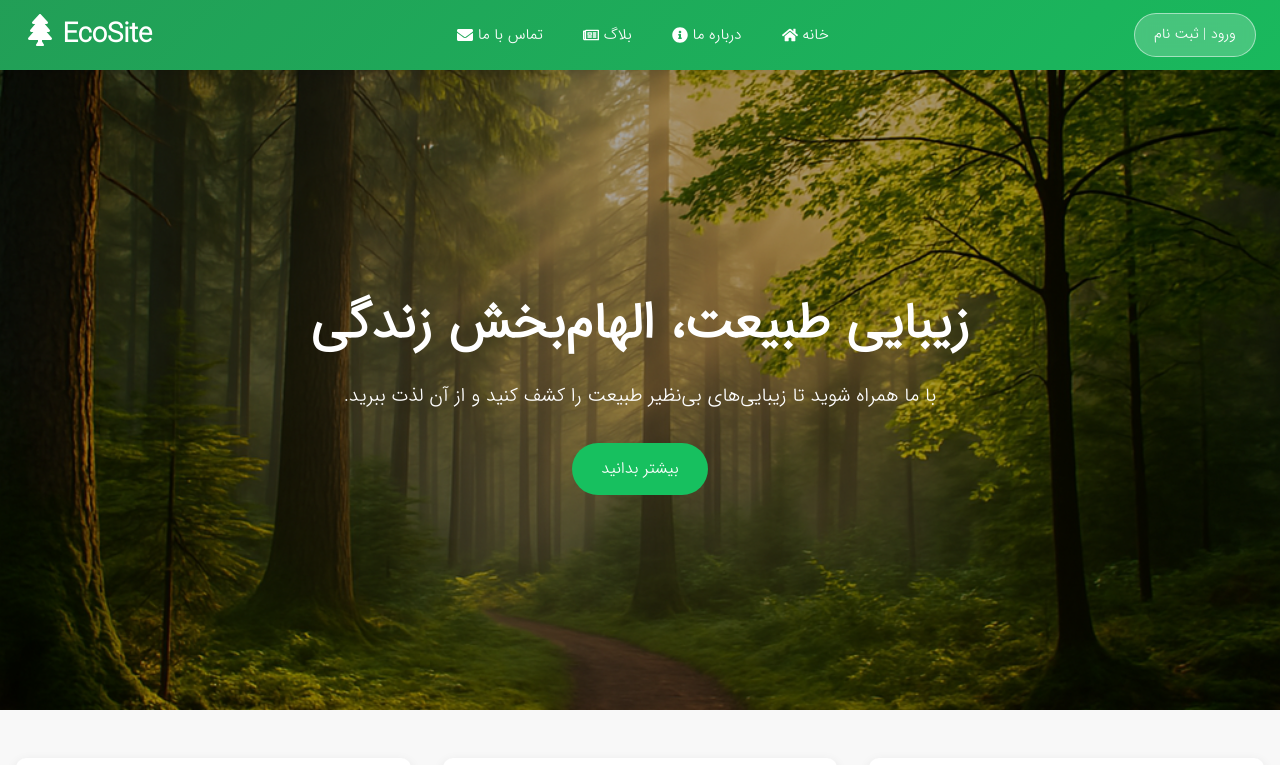
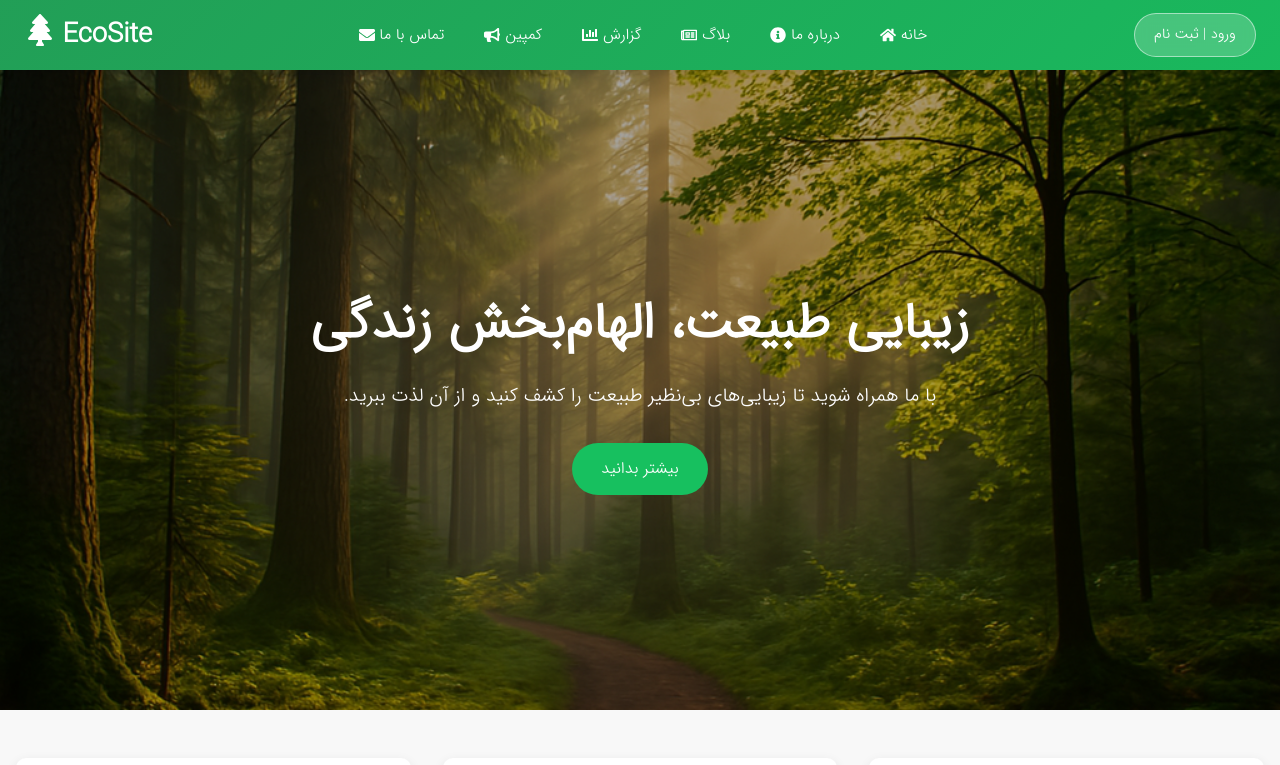
Before and after one commit to setareEzabadi/environment, a Next.js app: page / in a window 1280 px wide. Shown: the top 765 px of the page. Built offline with nearby package versions, Linux system fonts and the light colour scheme.

Commit message:
Update Header.jsx

```diff
--- a/components/Header/Header.jsx
+++ b/components/Header/Header.jsx
@@ -1,5 +1,13 @@
 import { useState, useEffect, useRef } from "react";
-import { FaTree, FaHome, FaInfoCircle, FaRegNewspaper, FaEnvelope } from "react-icons/fa";
+import {
+    FaTree,
+    FaHome,
+    FaInfoCircle,
+    FaRegNewspaper,
+    FaEnvelope,
+    FaChartBar, // آیکون برای گزارش
+    FaBullhorn, // آیکون برای کمپین
+} from "react-icons/fa";
 import styles from "./Header.module.css";
 
 const Header = () => {
@@ -43,16 +51,28 @@ const Header = () => {
 
                 <nav className={`${styles.nav} ${menuOpen ? styles.open : ""}`}>
                     <a href="/" onClick={() => setMenuOpen(false)}>
-                        <span>خانه</span><FaHome className={styles.navIcon} />
+                        <span>خانه</span>
+                        <FaHome className={styles.navIcon} />
                     </a>
                     <a href="/about_page" onClick={() => setMenuOpen(false)}>
-                        <span>درباره ما</span><FaInfoCircle className={styles.navIcon} />
+                        <span>درباره ما</span>
+                        <FaInfoCircle className={styles.navIcon} />
                     </a>
                     <a href="/blog" onClick={() => setMenuOpen(false)}>
-                        <span>بلاگ</span><FaRegNewspaper className={styles.navIcon} />
+                        <span>بلاگ</span>
+                        <FaRegNewspaper className={styles.navIcon} />
+                    </a>
+                    <a href="/reports" onClick={() => setMenuOpen(false)}>
+                        <span>گزارش</span>
+                        <FaChartBar className={styles.navIcon} />
+                    </a>
+                    <a href="/campaigns" onClick={() => setMenuOpen(false)}>
+                        <span>کمپین</span>
+                        <FaBullhorn className={styles.navIcon} />
                     </a>
                     <a href="/contact_page" onClick={() => setMenuOpen(false)}>
-                        <span>تماس با ما</span><FaEnvelope className={styles.navIcon} />
+                        <span>تماس با ما</span>
+                        <FaEnvelope className={styles.navIcon} />
                     </a>
                 </nav>
 
@@ -67,13 +87,19 @@ const Header = () => {
                             </button>
                             {dropdownOpen && (
                                 <ul className={styles.dropdown}>
-                                    <li><a href="/dashboard">پنل کاربری</a></li>
-                                    <li><button onClick={logout}>خروج</button></li>
+                                    <li>
+                                        <a href="/dashboard">پنل کاربری</a>
+                                    </li>
+                                    <li>
+                                        <button onClick={logout}>خروج</button>
+                                    </li>
                                 </ul>
                             )}
                         </div>
                     ) : (
-                        <a href="/login" className={styles.authBtn}>ورود | ثبت نام</a>
+                        <a href="/login" className={styles.authBtn}>
+                            ورود | ثبت نام
+                        </a>
                     )}
                 </div>
 
```
